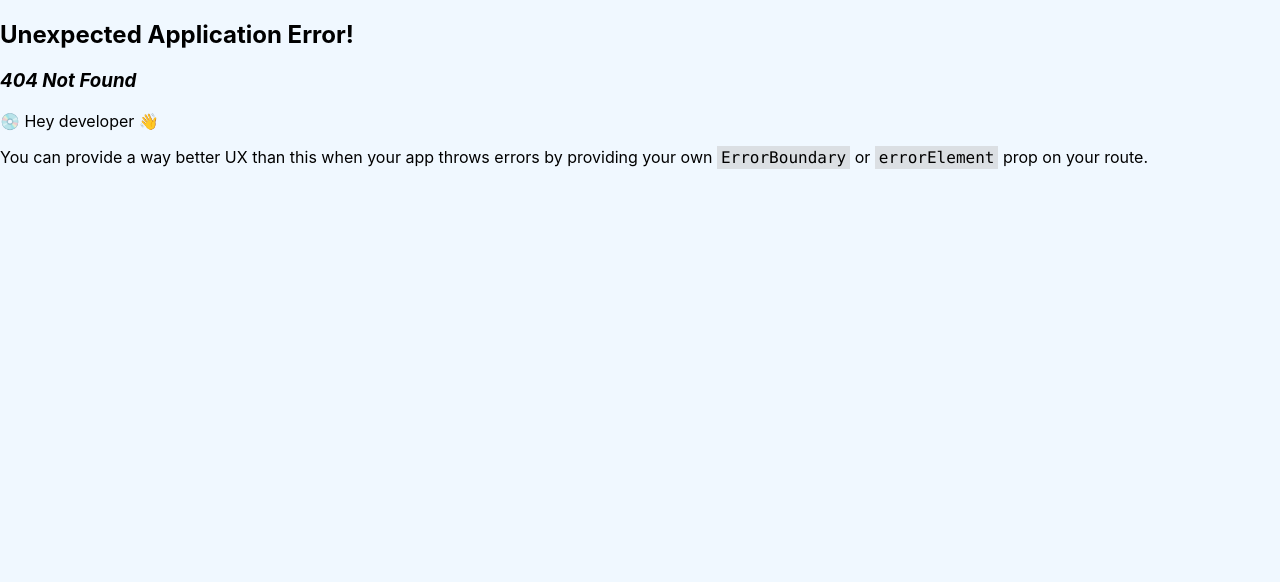
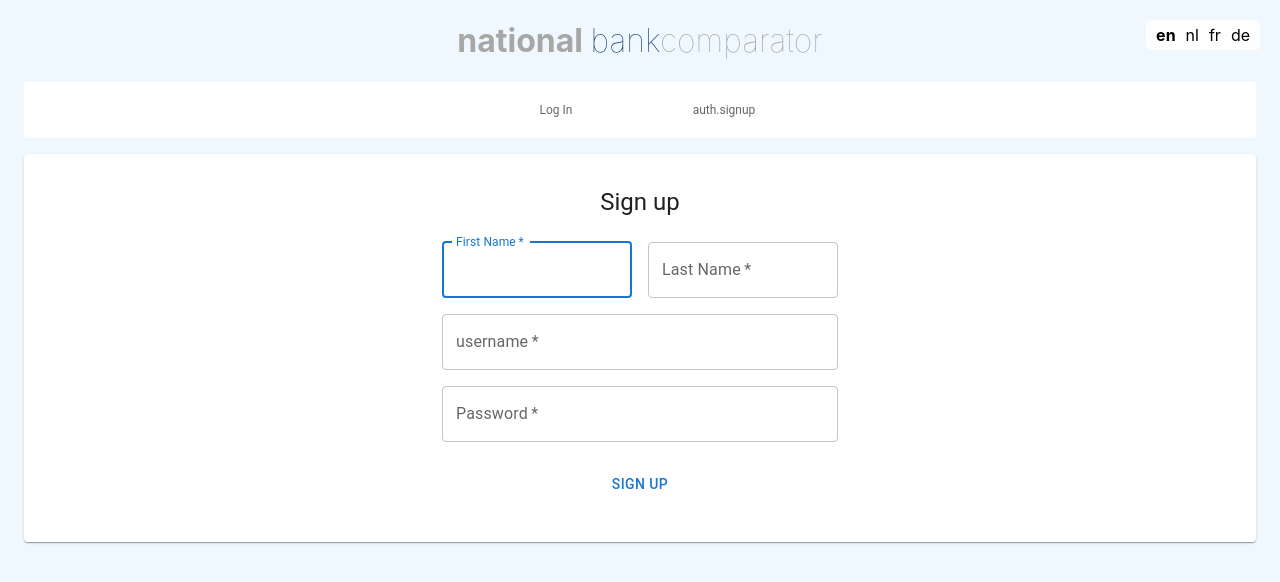
Before and after one commit to TimVanOnckelen/nbbproject-frontend-ap, a React (Create React App) app: page /auth/signup in a window 1280 px wide. Before the commit this address had no page. Shown: the top 582 px of the page. Built offline with nearby package versions, Linux system fonts and the light colour scheme.

Commit message:
updated api

```diff
--- a/src/components/auth/signUp.tsx
+++ b/src/components/auth/signUp.tsx
@@ -1,131 +1,125 @@
 import * as React from 'react';
-import Avatar from '@mui/material/Avatar';
 import Button from '@mui/material/Button';
-import CssBaseline from '@mui/material/CssBaseline';
 import TextField from '@mui/material/TextField';
-import FormControlLabel from '@mui/material/FormControlLabel';
-import Checkbox from '@mui/material/Checkbox';
-import Link from '@mui/material/Link';
 import Grid from '@mui/material/Grid';
 import Box from '@mui/material/Box';
-import LockOutlinedIcon from '@mui/icons-material/LockOutlined';
 import Typography from '@mui/material/Typography';
 import Container from '@mui/material/Container';
-import { createTheme, ThemeProvider } from '@mui/material/styles';
-
-function Copyright(props: any) {
-  return (
-    <Typography variant="body2" color="text.secondary" align="center" {...props}>
-      {'Copyright © '}
-      <Link color="inherit" href="https://mui.com/">
-        Your Website
-      </Link>{' '}
-      {new Date().getFullYear()}
-      {'.'}
-    </Typography>
-  );
-}
-
-const theme = createTheme();
+import { useOutletContext } from 'react-router-dom';
+import { IAppContext } from '../../models';
 
 export default function SignUp() {
-  const handleSubmit = (event: React.FormEvent<HTMLFormElement>) => {
+  const { setToken, api } = useOutletContext<IAppContext>();
+
+  const handleSubmit = async (event: React.FormEvent<HTMLFormElement>) => {
     event.preventDefault();
     const data = new FormData(event.currentTarget);
-    console.log({
-      email: data.get('email'),
-      password: data.get('password'),
+
+    try {
+      const response = await api.user.apiUserPost({
+        userName: data.get('username')?.toString()!,
+        password: data.get('password')?.toString()!,
+        firstName: data.get('firstName')?.toString()!,
+        lastName: data.get('lastName')?.toString()!,
       });
+      console.log(response);
+    } catch (e) {}
   };
 
   return (
-    <ThemeProvider theme={theme}>
-      <Container component="main" maxWidth="xs">
-        <CssBaseline />
+    <Container
+      component='main'
+      maxWidth='xs'
+    >
       <Box
         sx={{
-            marginTop: 8,
           display: 'flex',
           flexDirection: 'column',
           alignItems: 'center',
         }}
       >
-          <Avatar sx={{ m: 1, bgcolor: 'secondary.main' }}>
-            <LockOutlinedIcon />
-          </Avatar>
-          <Typography component="h1" variant="h5">
+        <Typography
+          component='h1'
+          variant='h5'
+        >
           Sign up
         </Typography>
-          <Box component="form" noValidate onSubmit={handleSubmit} sx={{ mt: 3 }}>
-            <Grid container spacing={2}>
-              <Grid item xs={12} sm={6}>
+        <Box
+          component='form'
+          noValidate
+          onSubmit={handleSubmit}
+          sx={{ mt: 3 }}
+        >
+          <Grid
+            container
+            spacing={2}
+          >
+            <Grid
+              item
+              xs={12}
+              sm={6}
+            >
               <TextField
-                  autoComplete="given-name"
-                  name="firstName"
+                autoComplete='given-name'
+                name='firstName'
                 required
                 fullWidth
-                  id="firstName"
-                  label="First Name"
+                id='firstName'
+                label='First Name'
                 autoFocus
               />
             </Grid>
-              <Grid item xs={12} sm={6}>
+            <Grid
+              item
+              xs={12}
+              sm={6}
+            >
               <TextField
                 required
                 fullWidth
-                  id="lastName"
-                  label="Last Name"
-                  name="lastName"
-                  autoComplete="family-name"
+                id='lastName'
+                label='Last Name'
+                name='lastName'
+                autoComplete='family-name'
               />
             </Grid>
-              <Grid item xs={12}>
+            <Grid
+              item
+              xs={12}
+            >
               <TextField
                 required
                 fullWidth
-                  id="email"
-                  label="Email Address"
-                  name="email"
-                  autoComplete="email"
+                id='username'
+                label='username'
+                name='username'
+                autoComplete='email'
               />
             </Grid>
-              <Grid item xs={12}>
+            <Grid
+              item
+              xs={12}
+            >
               <TextField
                 required
                 fullWidth
-                  name="password"
-                  label="Password"
-                  type="password"
-                  id="password"
-                  autoComplete="new-password"
-                />
-              </Grid>
-              <Grid item xs={12}>
-                <FormControlLabel
-                  control={<Checkbox value="allowExtraEmails" color="primary" />}
-                  label="I want to receive inspiration, marketing promotions and updates via email."
+                name='password'
+                label='Password'
+                type='password'
+                id='password'
+                autoComplete='new-password'
               />
             </Grid>
           </Grid>
           <Button
-              type="submit"
+            type='submit'
             fullWidth
-              variant="contained"
             sx={{ mt: 3, mb: 2 }}
           >
             Sign Up
           </Button>
-            <Grid container justifyContent="flex-end">
-              <Grid item>
-                <Link href="#" variant="body2">
-                  Already have an account? Sign in
-                </Link>
-              </Grid>
-            </Grid>
         </Box>
       </Box>
-        <Copyright sx={{ mt: 5 }} />
     </Container>
-    </ThemeProvider>
   );
 }
--- a/src/components/general/header.tsx
+++ b/src/components/general/header.tsx
@@ -79,6 +79,12 @@ const Header = (props: IHeaderProps) => {
             value='/auth/login'
           />
         )}
+        {!token && (
+          <BottomNavigationAction
+            label={t('auth.signup')}
+            value='/auth/signup'
+          />
+        )}
       </BottomNavigation>
     </div>
   );
--- a/src/router.tsx
+++ b/src/router.tsx
@@ -10,6 +10,7 @@ import Overview from './components/history/overview';
 import Compare from './components/company/compare';
 import ProtectedRoute from './components/auth/authHandler';
 import Logout from './components/auth/logout';
+import SignUp from './components/auth/signUp';
 
 // React Router
 // Welke onderdelen moeten ingeladen worden als een gebruiker een bepaald pad kiest.
@@ -26,6 +27,10 @@ export const router = createBrowserRouter([
           {
             path: 'login',
             element: <Login />,
+          },
+          {
+            path: 'signup',
+            element: <SignUp />,
           },
           {
             path: 'logout',
--- a/src/services/api/initApi.ts
+++ b/src/services/api/initApi.ts
@@ -1,6 +1,6 @@
 import axios from 'axios';
 import { Configuration, EnterpriseApi } from './';
-import { AuthenticationApi } from './api';
+import { AuthenticationApi, UserApi } from './api';
 
 const axiosInstance = axios.create({
   baseURL: process.env.REACT_APP_BACKEND_URL,
@@ -13,9 +13,11 @@ const config = new Configuration({
 export interface IBackendAPI {
   enterprise: EnterpriseApi;
   auth: AuthenticationApi;
+  user: UserApi;
 }
 
 export const BackendApi = {
   enterprise: new EnterpriseApi(config, '', axiosInstance),
   auth: new AuthenticationApi(config, '', axiosInstance),
+  user: new UserApi(config, '', axiosInstance),
 };
```
Also changed, not shown: 1 other file (tests, documents, lock files or other folders). Lines whose indentation alone changed are shown as unchanged.
